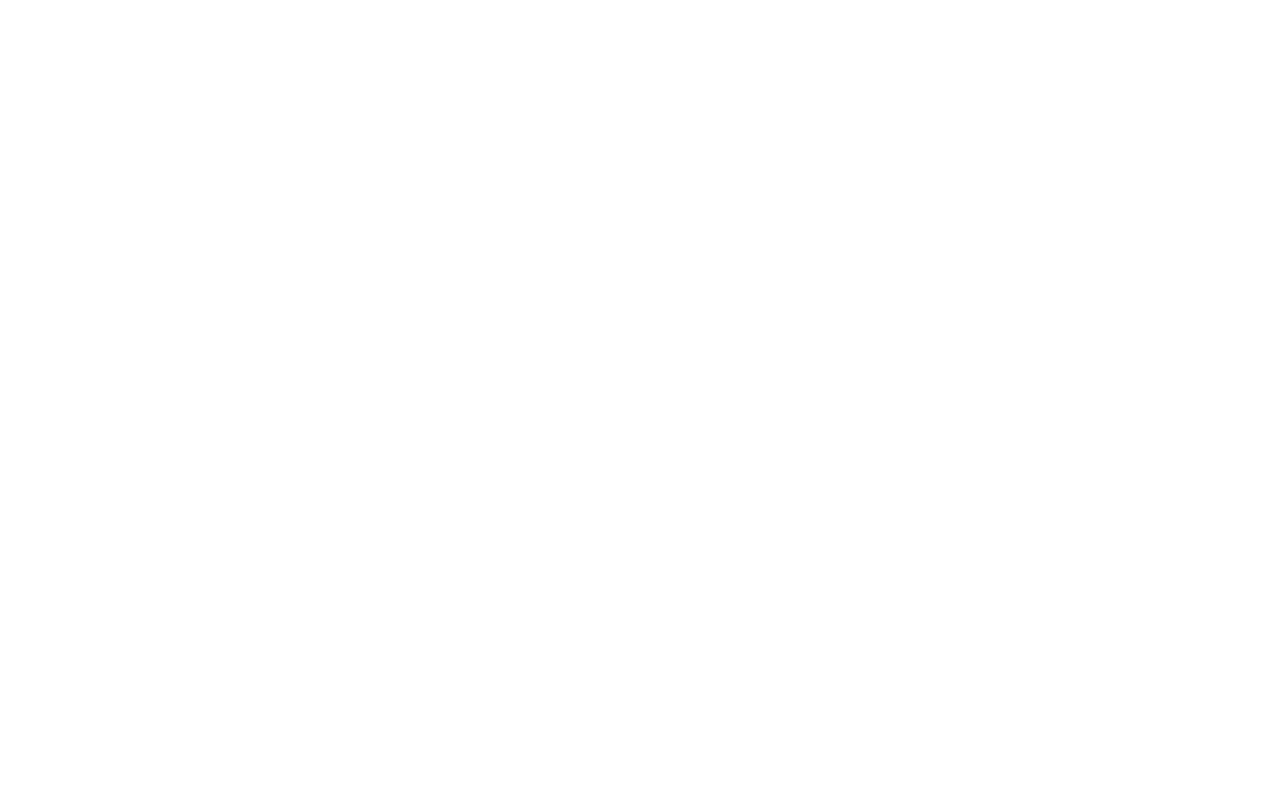
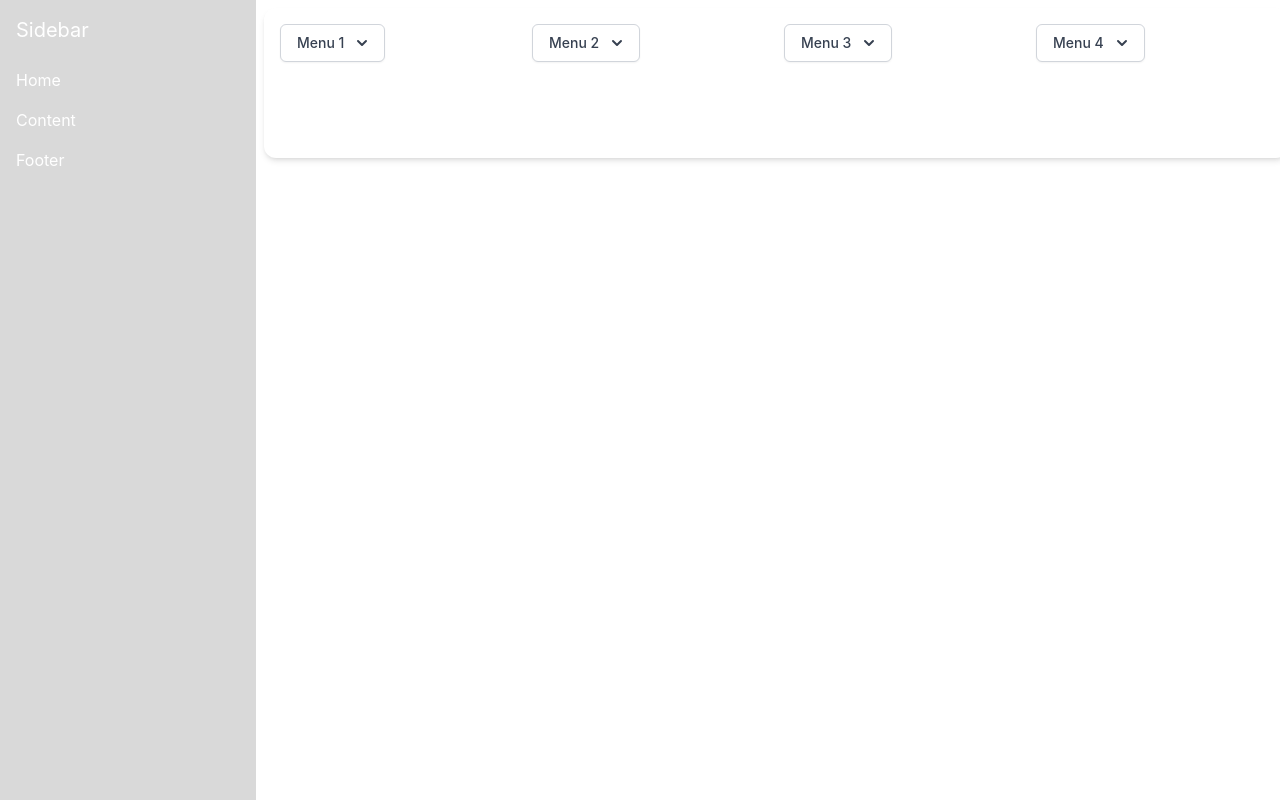
Before and after one commit to tediyo/Amaga-UI, a React (Create React App) app: page /inventory in a window 1280 px wide. Before the commit this address had no page. Built offline with nearby package versions, Linux system fonts and the light colour scheme.

Commit message:
Inventory page started

```diff
--- a/src/App.js
+++ b/src/App.js
@@ -27,12 +27,14 @@
 import './App.css';
 import { BrowserRouter as Router, Route, Routes } from 'react-router-dom';
 import Login from './Components/Login/Login.js';
+import Inventory from './Components/Inventory/Inventory.js';
 
 const App = () => {
   return (
     <Router>
       <Routes>
         <Route path="/" element={<Login />} />
+        <Route path="/inventory" element={<Inventory />} />
       </Routes>
     </Router>
   );
--- /dev/null
+++ b/src/Components/Inventory/DropdownMenu.js
@@ -0,0 +1,49 @@
+import React, { useState } from 'react';
+
+const DropdownMenu = ({ title, items }) => {
+  const [isOpen, setIsOpen] = useState(false);
+
+  return (
+    <div className="relative inline-block text-left">
+      <div>
+        <button
+          onClick={() => setIsOpen(!isOpen)}
+          className="inline-flex justify-center w-full rounded-md border border-gray-300 shadow-sm px-4 py-2 bg-white text-sm font-medium text-gray-700 hover:bg-gray-50 focus:outline-none"
+        >
+          {title}
+          <svg
+            className="-mr-1 ml-2 h-5 w-5"
+            xmlns="http://www.w3.org/2000/svg"
+            viewBox="0 0 20 20"
+            fill="currentColor"
+            aria-hidden="true"
+          >
+            <path
+              fillRule="evenodd"
+              d="M5.293 7.293a1 1 0 011.414 0L10 10.586l3.293-3.293a1 1 0 011.414 1.414l-4 4a1 1 0 01-1.414 0l-4-4a1 1 0 010-1.414z"
+              clipRule="evenodd"
+            />
+          </svg>
+        </button>
+      </div>
+      {isOpen && (
+        <div className="origin-top-right absolute right-0 mt-2 w-56 rounded-md shadow-lg bg-white ring-1 ring-black ring-opacity-5">
+          <div className="py-1" role="menu" aria-orientation="vertical" aria-labelledby="options-menu">
+            {items.map((item, index) => (
+              <a
+                key={index}
+                href="#"
+                className="block px-4 py-2 text-sm text-gray-700 hover:bg-gray-100"
+                role="menuitem"
+              >
+                {item}
+              </a>
+            ))}
+          </div>
+        </div>
+      )}
+    </div>
+  );
+};
+
+export default DropdownMenu;
--- /dev/null
+++ b/src/Components/Inventory/Inventory.js
@@ -0,0 +1,51 @@
+import React from 'react';
+import { Link } from 'react-router-dom';
+import DropdownMenu from './DropdownMenu';
+
+const Inventory = () => {
+  const menuItems = ['Option 1', 'Option 2', 'Option 3'];
+
+  return (
+    <div className="flex">
+      {/* Side bar */}
+      <div className=" text-white w-64 p-4 min-h-screen flex flex-col relative"
+         style={{ backgroundColor: '#D9D9D9' }}
+      >
+        <h2 className="text-xl mb-4">Sidebar</h2>
+        <nav>
+          <Link className="block py-2" to="/">Home</Link>
+          <Link className="block py-2" to="/content">Content</Link>
+          <Link className="block py-2" to="/footer">Footer</Link>
+        </nav>
+      </div>
+      <div className="flex flex-col flex-grow">
+        {/* top-left card */}
+        <div className="absolute top-0 left-64 bg-white shadow-md rounded-lg p-4 m-2 right-9 rounded-xl flex flex-col h-[150px] w-[calc(100%-16rem)]">
+          {/* Dropdown menus */}
+          <div className="flex space-x-4 mb-2">
+            <div className="flex-1">
+              <DropdownMenu title="Menu 1" items={menuItems} />
+            </div>
+            <div className="flex-1">
+              <DropdownMenu title="Menu 2" items={menuItems} />
+            </div>
+            <div className="flex-1">
+              <DropdownMenu title="Menu 3" items={menuItems} />
+            </div>
+            <div className="flex-1">
+              <DropdownMenu title="Menu 4" items={menuItems} />
+            </div>
+          </div>
+          {/* Card content */}
+
+        </div>
+      </div>
+      {/* Main content area */}
+      <div className="flex-grow p-4">
+        {/* Add other main content here */}
+      </div>
+    </div>
+  );
+};
+
+export default Inventory;
--- a/src/Components/Login/Login.js
+++ b/src/Components/Login/Login.js
@@ -58,7 +58,7 @@
           >
             Welcome
           </span>
-          <span className="ml-1">Back</span>
+          <span className="ml-1">Back!</span>
         </h2>
         <form onSubmit={handleSubmit}>
           <div className="mb-4">
--- a/src/index.css
+++ b/src/index.css
@@ -1,7 +1,11 @@
 @tailwind base;
 @tailwind components;
 @tailwind utilities;
+html, body, #root {
+  height: 100%;
+}
 body {
+
   margin: 0;
   font-family: -apple-system, BlinkMacSystemFont, 'Segoe UI', 'Roboto', 'Oxygen',
     'Ubuntu', 'Cantarell', 'Fira Sans', 'Droid Sans', 'Helvetica Neue',
```
